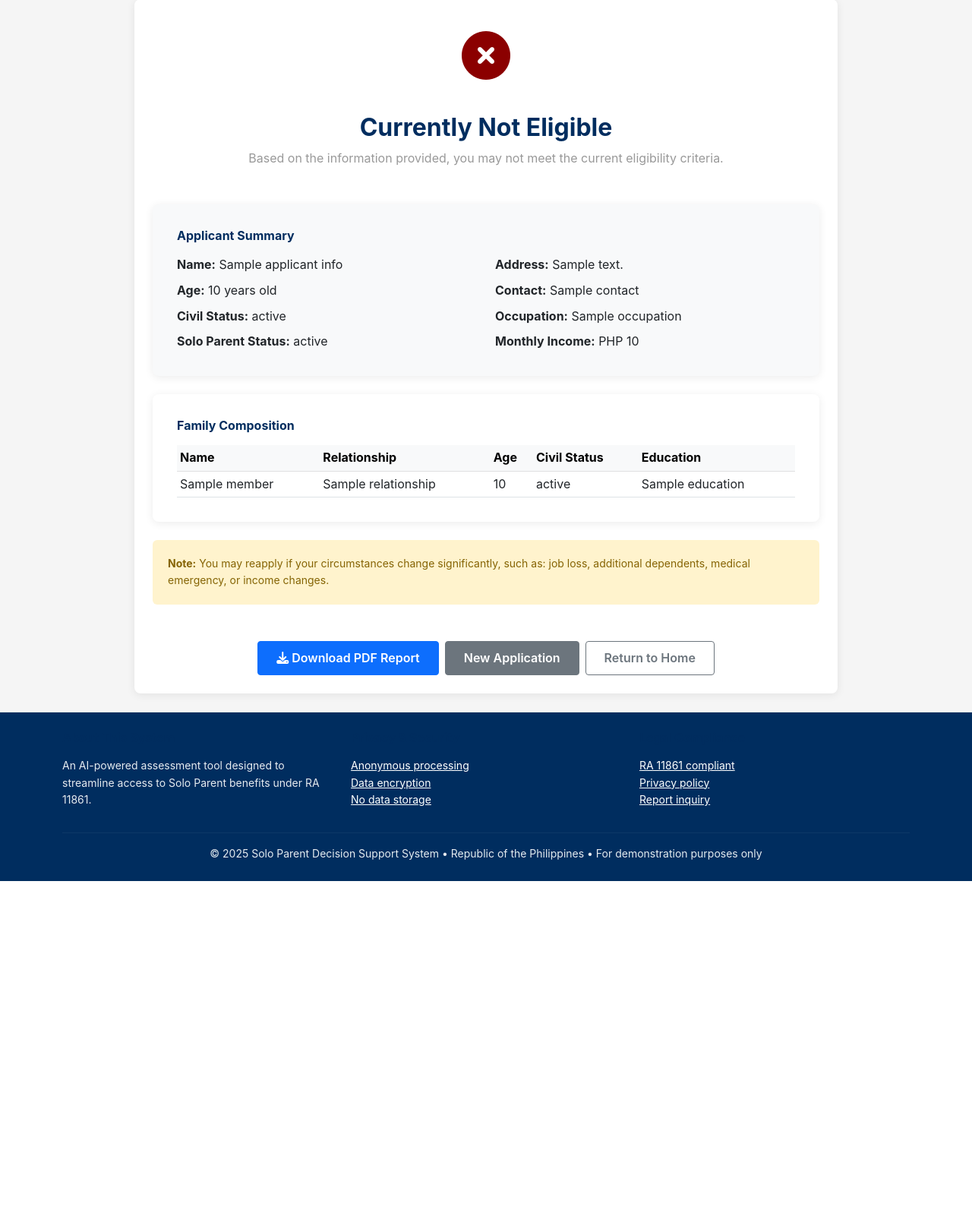
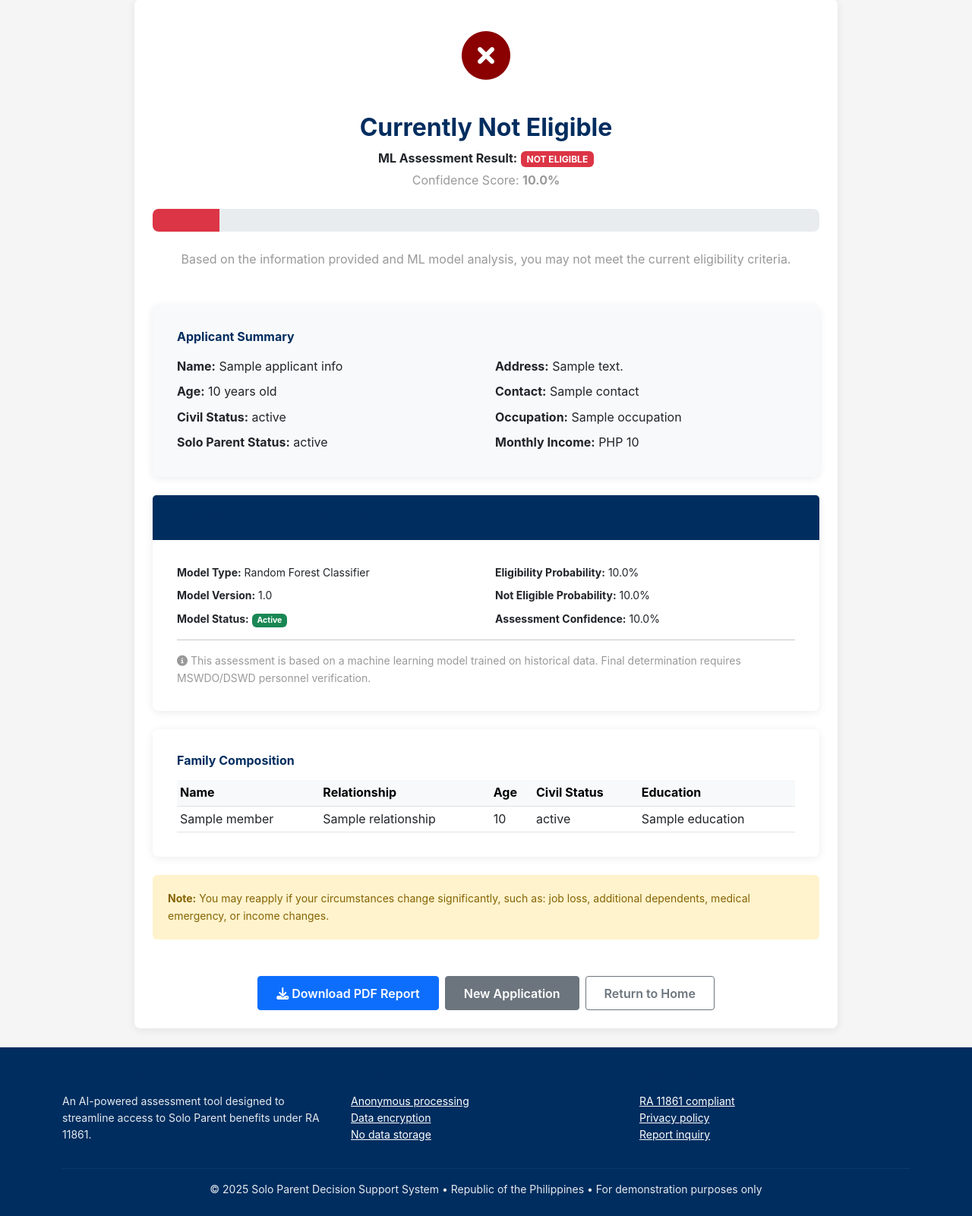
Before and after one commit to maaxzxz/CSB08---SOLO-PARENT, a Flask app: template templates/result.html in a window 1280 px wide. Shown: the part 160-1761 px from the top of the page at 76% size. Before the commit the page ends 1320 px from the top, so only its background shows below. Run offline with Flask 3, Linux system fonts and the light colour scheme; the template is opened without the code that fills it: most values are stand-ins (such as "Sample title", 1, 10 or a date in 2020).

Commit message:
Integrate ML model for intelligent eligibility assessment
- Load pre-trained Random Forest ML model (best_eligibility_model.pkl)
- Add feature extraction functions: infer_employment_status(), has_minor_dependents(), extract_ml_features()
- Create assess_eligibility_ml() function to make ML-based predictions instead of rule-based logic
- Add PWD field to assessment form (required by ML model)
- Map form values to ML model features (solo_parent_status -> Type_of_Solo_Parent, etc.)
- Update result display to show ML confidence scores and probabilities
- Add Machine Learning Assessment section with model metadata
- Update PDF generation to include ML decision with confidence percentage

This replaces the deterministic rule-based system with an adaptive ML model that learns from data patterns, making the system genuinely "smart" rather than just rule-based.

```diff
--- a/app.py
+++ b/app.py
@@ -9,9 +9,25 @@
 import json
 import os
 import textwrap
+import joblib
+import pandas as pd
+import numpy as np
 
 app = Flask(__name__)
 app.secret_key = 'solo-parent-dss-key'
+
+# Load ML Model and Encoders at startup
+try:
+    ml_model = joblib.load('model/solo_parent_model.pkl')
+    ml_encoders = joblib.load('model/encoders.pkl')
+    ml_feature_columns = joblib.load('model/feature_columns.pkl')
+    ml_model_loaded = True
+except Exception as e:
+    print(f"Warning: Could not load ML model: {e}. Using rule-based assessment only.")
+    ml_model_loaded = False
+    ml_model = None
+    ml_encoders = None
+    ml_feature_columns = None
 
 # RA 11861 Defined Benefits
 BENEFITS = {
@@ -72,6 +88,127 @@
             })
 
     return family_members
+
+
+def infer_employment_status(occupation_text):
+    """Infer employment status from occupation text field"""
+    if not occupation_text:
+        return 'Unemployed'
+
+    occ = occupation_text.lower().strip()
+
+    if occ == 'unemployed' or occ == 'none' or len(occ) == 0:
+        return 'Unemployed'
+    elif any(word in occ for word in ['own', 'self', 'business', 'freelance', 'vendor']):
+        return 'Self-Employed'
+    elif any(word in occ for word in ['part-time', 'pt', 'part time']):
+        return 'Part-Time'
+    else:
+        return 'Employed'
+
+
+def has_minor_dependents(family_members):
+    """Check if there are any minor dependents (age < 18)"""
+    for member in family_members:
+        try:
+            age = int(member.get('age', 0))
+            if age > 0 and age < 18:
+                return 'Yes'
+        except:
+            pass
+    return 'No'
+
+
+def extract_ml_features(form_data):
+    """Extract and transform form data to ML model features"""
+    family_members = parse_family_members(form_data)
+
+    try:
+        birthday = form_data.get('birthday', '')
+        age = calculate_age(birthday)
+    except:
+        age = 0
+
+    solo_parent_type = form_data.get('solo_parent_status', '').strip().lower()
+    solo_parent_map = {
+        'single': 'Unmarried',
+        'widowed': 'Widowed',
+        'separated': 'Separated',
+        'abandoned': 'Abandoned',
+        'ofw': 'OFW Spouse'
+    }
+    mapped_type = solo_parent_map.get(solo_parent_type, 'Unmarried')
+
+    features = {
+        'Age': age,
+        'Educational_Attainment': form_data.get('educational_attainment', '').strip() or 'Elementary',
+        'Employment_Status': infer_employment_status(form_data.get('occupation', '')),
+        'Monthly_Income': float(form_data.get('monthly_income', 0)),
+        'Number_of_Dependents': int(form_data.get('number_of_dependent_children', 0)),
+        'With_Minor': has_minor_dependents(family_members),
+        'With_PWD': form_data.get('with_pwd', 'No'),
+        'Type_of_Solo_Parent': mapped_type
+    }
+
+    return features
+
+
+def assess_eligibility_ml(form_data):
+    """ML-based eligibility assessment using pre-trained Random Forest model"""
+    if not ml_model_loaded:
+        return {
+            'eligible': False,
+            'confidence': 0.0,
+            'model_status': 'unavailable'
+        }
+
+    try:
+        features = extract_ml_features(form_data)
+
+        feature_df = pd.DataFrame([features])
+
+        for col in ml_encoders:
+            if col in feature_df.columns:
+                try:
+                    feature_df[col] = ml_encoders[col].transform(feature_df[col].astype(str))
+                except:
+                    feature_df[col] = 0
+
+        feature_df = feature_df[ml_feature_columns]
+
+        prediction = ml_model.predict(feature_df)[0]
+        probabilities = ml_model.predict_proba(feature_df)[0]
+
+        if len(ml_model.classes_) == 1:
+            confident_class = ml_model.classes_[0]
+            confident_prob = 1.0
+            other_prob = 0.0
+        else:
+            confident_prob = float(probabilities[1]) if len(probabilities) > 1 else float(probabilities[0])
+            other_prob = 1.0 - confident_prob
+
+        result = {
+            'eligible': bool(prediction == 1),
+            'confidence': confident_prob if prediction == 1 else other_prob,
+            'prob_eligible': confident_prob if prediction == 1 else other_prob,
+            'prob_not_eligible': other_prob if prediction == 1 else confident_prob,
+            'model_status': 'success'
+        }
+
+        return result
+    except Exception as e:
+        print(f"ML prediction error: {e}")
+        return {
+            'eligible': False,
+            'confidence': 0.0,
+            'model_status': 'error',
+            'error': str(e),
+            'prob_eligible': 0.0,
+            'prob_not_eligible': 1.0
+        }
+
+
+
 
 
 def assess_eligibility(data):
@@ -219,7 +356,83 @@
 def submit_assessment():
     """Process form submission and show results"""
     form_data = request.form.to_dict()
-    result = assess_eligibility(form_data)
+
+    ml_result = assess_eligibility_ml(form_data)
+
+    family_members = parse_family_members(form_data)
+    try:
+        birthday = form_data.get('birthday', '')
+        age = calculate_age(birthday)
+    except:
+        age = 0
+
+    try:
+        monthly_income = float(form_data.get('monthly_income', 0))
+    except:
+        monthly_income = 0
+
+    try:
+        total_family_income = float(form_data.get('total_family_income', 0))
+    except:
+        total_family_income = 0
+
+    try:
+        number_of_children = int(form_data.get('number_of_dependent_children', 0))
+    except:
+        number_of_children = 0
+
+    first_name = form_data.get('first_name', '').strip()
+    middle_name = form_data.get('middle_name', '').strip()
+    surname = form_data.get('surname', '').strip()
+
+    result = {
+        'eligible': ml_result['eligible'],
+        'confidence': ml_result['confidence'],
+        'needs_verification': False,
+        'decision_source': 'ML Model v1.0',
+        'ml_metadata': {
+            'confidence_score': ml_result['confidence'],
+            'prob_eligible': ml_result.get('prob_eligible', 0),
+            'prob_not_eligible': ml_result.get('prob_not_eligible', 1 - ml_result['confidence']),
+            'model_version': '1.0',
+            'model_status': ml_result.get('model_status', 'unknown')
+        },
+        'benefits': [],
+        'applicant_info': {
+            'first_name': first_name,
+            'middle_name': middle_name,
+            'surname': surname,
+            'name': f"{first_name} {middle_name} {surname}".replace('  ', ' ').strip(),
+            'birthday': form_data.get('birthday', ''),
+            'birth_place': form_data.get('birthplace', '').strip(),
+            'age': age,
+            'sex': form_data.get('sex', '').title(),
+            'address': form_data.get('address', '').strip(),
+            'contact': form_data.get('contact_no', '').strip(),
+            'landline': form_data.get('landline', '').strip(),
+            'civil_status': form_data.get('civil_status', ''),
+            'education': form_data.get('educational_attainment', '').strip(),
+            'religion': form_data.get('religion', '').strip(),
+            'occupation': form_data.get('occupation', '').strip(),
+            'employer': form_data.get('employer_name', '').strip(),
+            'company_address': form_data.get('company_address', '').strip(),
+            'office_contact': form_data.get('office_contact', '').strip(),
+            'monthly_income': monthly_income,
+            'total_family_income': total_family_income,
+            'solo_parent_status': form_data.get('solo_parent_status', '').title(),
+            'solo_parent_reason': form_data.get('solo_parent_reason', '').strip(),
+            'number_of_children': number_of_children
+        },
+        'family_members': family_members
+    }
+
+    if ml_result['eligible']:
+        result['benefits'] = [
+            {'name': 'Monthly Subsidy', 'description': 'PHP 1,500 cash assistance per child, subject to official guidelines'},
+            {'name': 'VAT Exemption & Discounts', 'description': 'VAT discount and VAT exemption on qualified goods and services'},
+            {'name': 'Educational Support', 'description': 'Assistance program for dependent children'},
+            {'name': 'Priority Services', 'description': 'Priority access to government services'}
+        ]
 
     return render_template('result.html', result=result)
 
@@ -298,11 +511,13 @@
 
     def status_text():
         if result.get('eligible'):
-            return "ELIGIBLE"
+            confidence = result.get('confidence', 0)
+            return f"ELIGIBLE ({confidence:.1%} confidence)"
         elif result.get('needs_verification'):
             return "NEEDS VERIFICATION"
         else:
-            return "NOT CURRENTLY ELIGIBLE"
+            confidence = result.get('confidence', 0)
+            return f"NOT ELIGIBLE ({confidence:.1%} confidence)"
 
     # ---------- Page settings ----------
     margin_left = 25
--- a/templates/result.html
+++ b/templates/result.html
@@ -16,7 +16,13 @@
                             <i class="fas fa-check-circle text-success"></i>
                         </div>
                         <h2 class="mb-2 text-center">Eligible for Solo Parent Benefits</h2>
-                        <p class="text-muted mb-5 text-center">Based on RA 11861 criteria, you qualify for the following benefits:</p>
+                        <p class="text-center mb-1"><strong>ML Assessment Result:</strong> <span class="badge bg-success">ELIGIBLE</span></p>
+                        <p class="text-center mb-4 text-muted">Confidence Score: <strong>{{ '%.1f%%' | format(result.confidence * 100) }}</strong></p>
+                        <div class="mb-4 confidence-bar">
+                            <div class="progress">
+                                <div class="progress-bar bg-success" role="progressbar" style="width: {{ result.confidence * 100 }}%" aria-valuenow="{{ result.confidence * 100 }}" aria-valuemin="0" aria-valuemax="100"></div>
+                            </div>
+                        </div>
 
                     {% elif result.needs_verification %}
                         <div class="result-icon mb-4 text-center">
@@ -30,7 +36,14 @@
                             <i class="fas fa-times-circle text-danger"></i>
                         </div>
                         <h2 class="mb-2 text-center">Currently Not Eligible</h2>
-                        <p class="text-muted mb-5 text-center">Based on the information provided, you may not meet the current eligibility criteria.</p>
+                        <p class="text-center mb-1"><strong>ML Assessment Result:</strong> <span class="badge bg-danger">NOT ELIGIBLE</span></p>
+                        <p class="text-center mb-4 text-muted">Confidence Score: <strong>{{ '%.1f%%' | format(result.confidence * 100) }}</strong></p>
+                        <div class="mb-4 confidence-bar">
+                            <div class="progress">
+                                <div class="progress-bar bg-danger" role="progressbar" style="width: {{ result.confidence * 100 }}%" aria-valuenow="{{ result.confidence * 100 }}" aria-valuemin="0" aria-valuemax="100"></div>
+                            </div>
+                        </div>
+                        <p class="text-muted mb-5 text-center">Based on the information provided and ML model analysis, you may not meet the current eligibility criteria.</p>
                     {% endif %}
 
                     <!-- Applicant Summary -->
@@ -51,6 +64,29 @@
                                     <p class="mb-0"><strong>Monthly Income:</strong> PHP {{ '{:,.0f}'.format(result.applicant_info.monthly_income) }}</p>
                                 </div>
                             </div>
+                        </div>
+                    </div>
+
+                    <!-- Model Assessment Information -->
+                    <div class="card mb-4 border-info">
+                        <div class="card-header bg-info text-white">
+                            <h6 class="mb-0"><i class="fas fa-robot"></i> Machine Learning Assessment</h6>
+                        </div>
+                        <div class="card-body small">
+                            <div class="row">
+                                <div class="col-md-6">
+                                    <p class="mb-2"><strong>Model Type:</strong> Random Forest Classifier</p>
+                                    <p class="mb-2"><strong>Model Version:</strong> 1.0</p>
+                                    <p class="mb-0"><strong>Model Status:</strong> <span class="badge bg-success">Active</span></p>
+                                </div>
+                                <div class="col-md-6">
+                                    <p class="mb-2"><strong>Eligibility Probability:</strong> {{ '%.1f%%' | format(result.ml_metadata.prob_eligible * 100) }}</p>
+                                    <p class="mb-2"><strong>Not Eligible Probability:</strong> {{ '%.1f%%' | format(result.ml_metadata.prob_not_eligible * 100) }}</p>
+                                    <p class="mb-0"><strong>Assessment Confidence:</strong> {{ '%.1f%%' | format(result.confidence * 100) }}</p>
+                                </div>
+                            </div>
+                            <hr>
+                            <p class="text-muted mb-0"><i class="fas fa-info-circle"></i> This assessment is based on a machine learning model trained on historical data. Final determination requires MSWDO/DSWD personnel verification.</p>
                         </div>
                     </div>
 
@@ -237,5 +273,25 @@
     .result-icon {
         font-size: 4rem;
     }
+
+    .confidence-bar {
+        margin: 0 0 1rem 0;
+    }
+
+    .progress {
+        height: 30px;
+        background-color: #e9ecef;
+        border-radius: 8px;
+    }
+
+    .progress-bar {
+        font-size: 12px;
+        display: flex;
+        align-items: center;
+        justify-content: center;
+        color: white;
+        font-weight: bold;
+        transition: width 0.3s ease;
+    }
 </style>
 {% endblock %}
```
Also changed, not shown: templates/assessment_form.html (+14 -0 lines).
